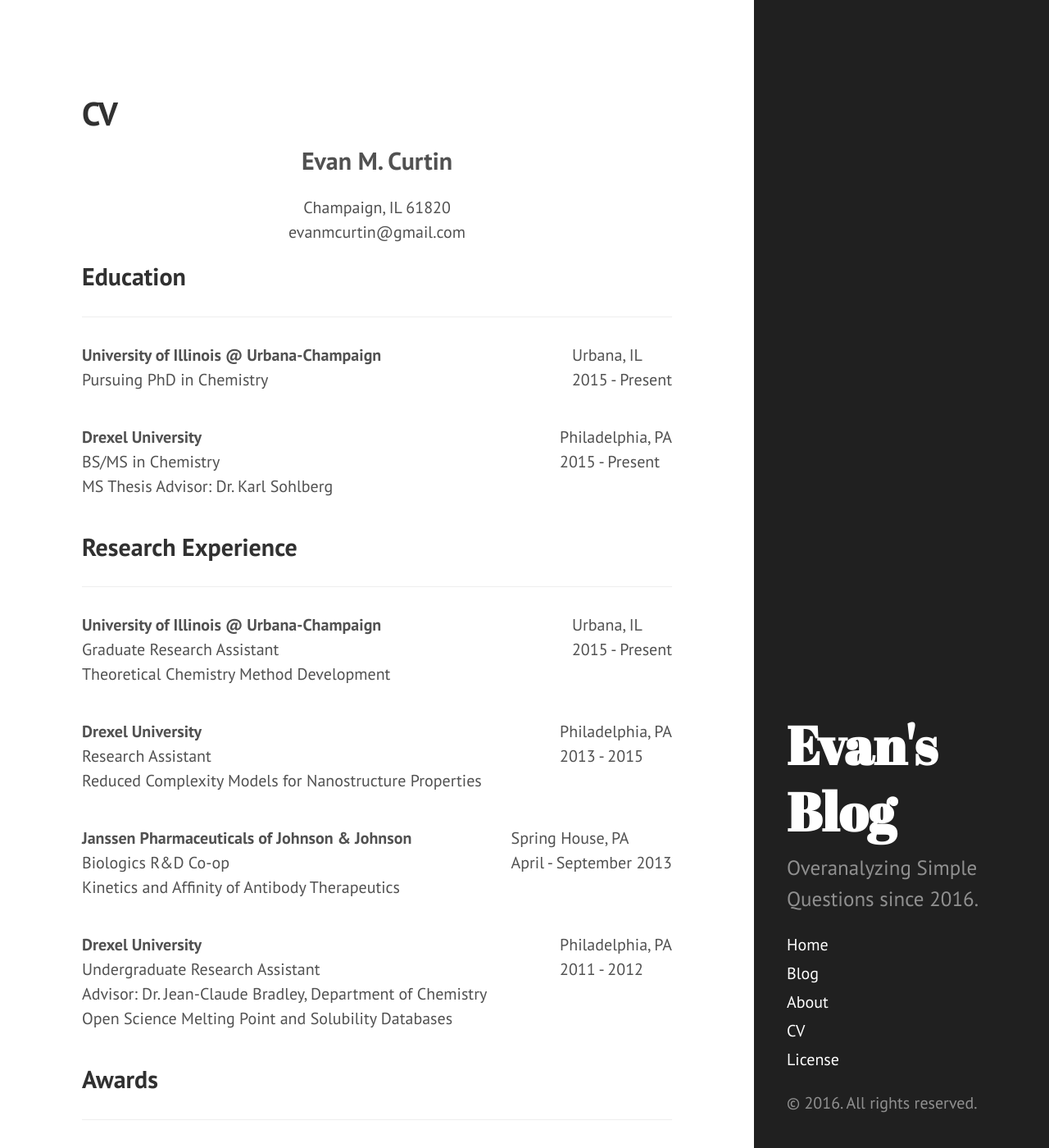
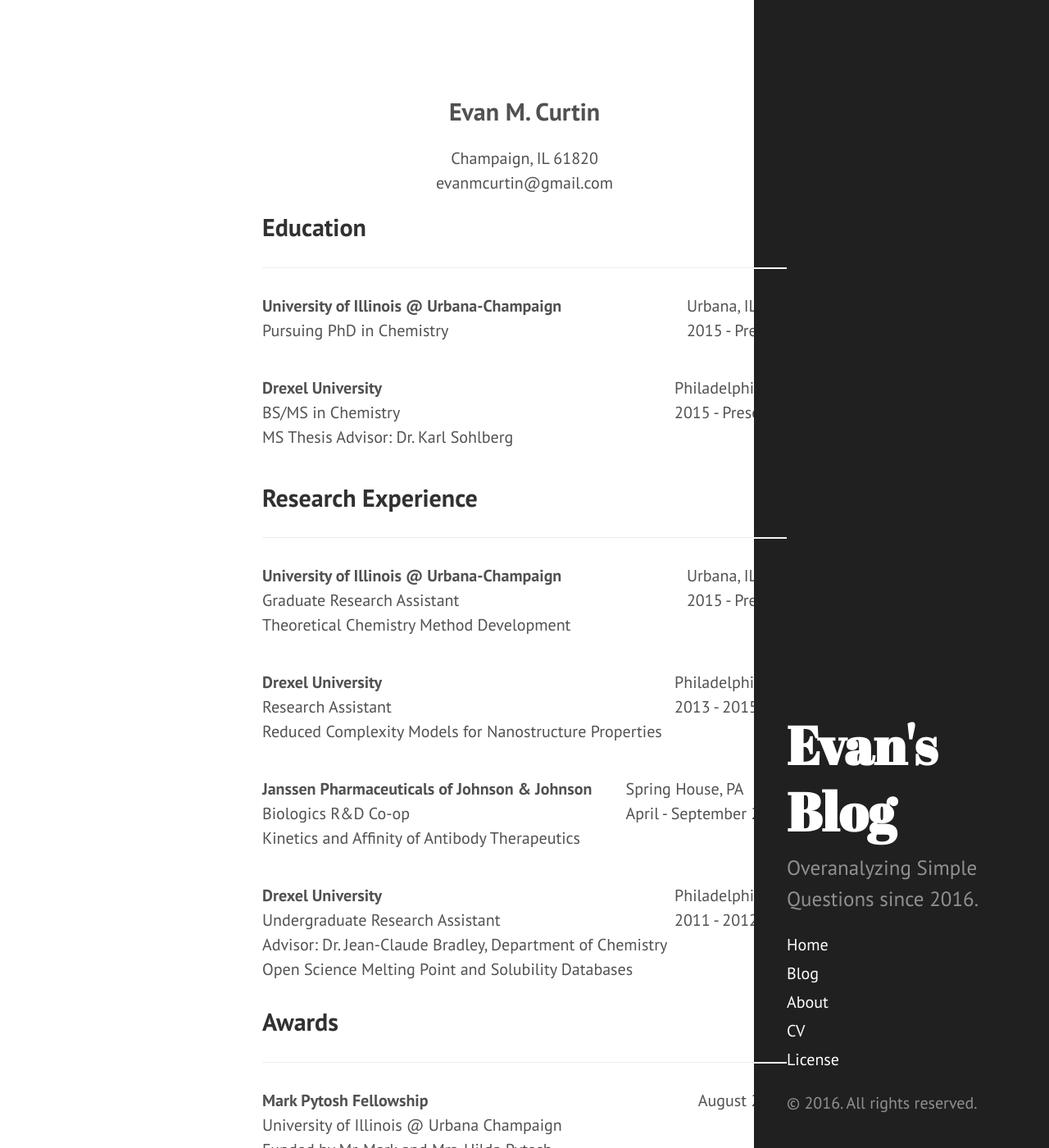
Before and after one commit to ecurtin2/blog, a Jekyll site: the page built from CV.md, in a window 1280 px wide and 1400 px high. Shown: the whole window at 82% size. Built offline with Jekyll 4.4.1, drawn with Linux system fonts in a browser that asks for light colours.

Commit message:
updated a few more style things

```diff
--- a/CV.md
+++ b/CV.md
@@ -1,6 +1,5 @@
 ---
 layout: page
-title: CV
 ---
 
 <p align="center" style="font-size:150%">
@@ -79,12 +78,12 @@
   <br> Advisor: Dr. Jean-Claude Bradley, Department of Chemistry
   <br> Open Science Melting Point and Solubility Databases </span>
 </p>
+
 <br>
-<br>
+
 <br>
 
 ## Awards
-
 ---
 
 <p>
@@ -130,6 +129,7 @@
   <br>
   <span style="float: left">Royal Society of Chemistry</span>
 </p>
+
 <br>
 
 ## Publications
@@ -147,6 +147,8 @@
 Bulger, D. A., Clark, E. A., Condron, L. N., Costa, S. T., **Curtin, E.
 M.**, Kurtu, S. B., Mangir, M. I., McBride, M. J. (2015). Chemistry Central Journal, 9(1), 11.
 
+<br>
+
 ## Teaching Experience
 
 ---
--- a/public/css/hyde.css
+++ b/public/css/hyde.css
@@ -127,11 +127,11 @@
   padding-bottom: 4rem;
 }
 
-@media (min-width: 48em) {
+@media (min-width: 40em) {
   .content {
-    max-width: 38rem;
-    margin-left: 20rem;
-    margin-right: 2rem;
+    max-width: 60rem;
+    margin-left: 40rem;
+    margin-right: 20rem;
   }
 }
 
@@ -155,15 +155,15 @@
     right: 0;
   }
   .layout-reverse .content {
-    margin-left: 2rem;
+    margin-left: 20rem;
     margin-right: 20rem;
   }
 }
 
 @media (min-width: 64em) {
   .layout-reverse .content {
-    margin-left: 4rem;
-    margin-right: 22rem;
+    margin-left: 15rem;
+    margin-right: 15rem;
   }
 }
 
--- a/public/css/poole.css
+++ b/public/css/poole.css
@@ -286,7 +286,7 @@
  */
 
 .container {
-  max-width: 38rem;
+  max-width: 65rem;
   padding-left:  1rem;
   padding-right: 1rem;
   margin-left:  auto;
```
Also changed, not shown: 4 other files.
